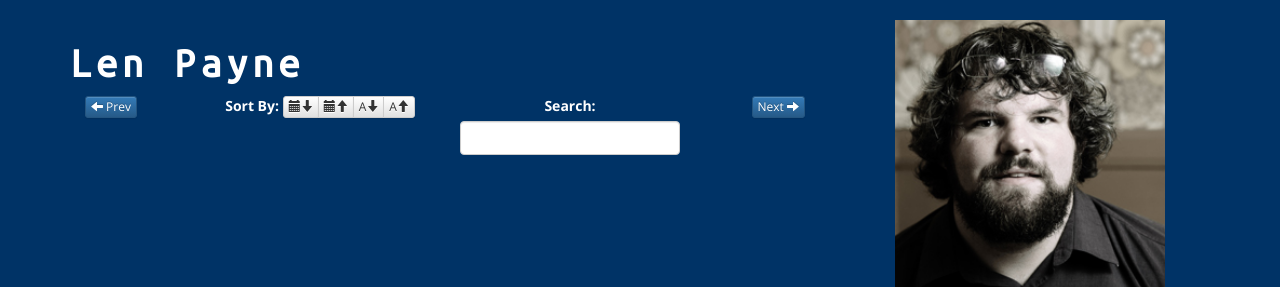
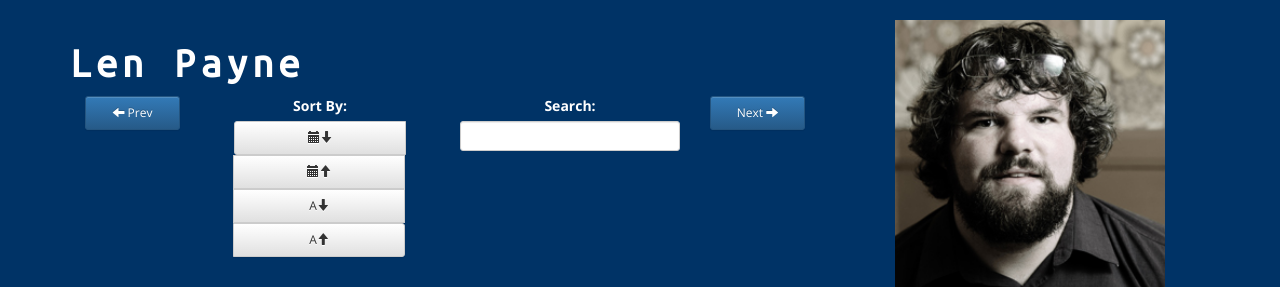
Before and after one commit to LenPayne/plog, a website: page public/index.html in a window 1280 px wide. Shown: the top 287 px of the page. Drawn offline with nearby package versions, Linux system fonts and the light colour scheme; some packages are replaced by stand-ins of ours; no server answers.

```diff
--- a/public/partials/list.html
+++ b/public/partials/list.html
@@ -11,22 +11,22 @@
 </article>
 <div>
 	<div class="col-xs-2 text-left">
-		<button class="btn btn-primary btn-xs" ng-disabled="currentPage == 0" ng-click="currentPage=currentPage-1"><span class="glyphicon glyphicon-arrow-left"></span> Prev</button>
+		<button class="form-control btn btn-primary btn-sm" ng-disabled="currentPage == 0" ng-click="currentPage=currentPage-1"><span class="glyphicon glyphicon-arrow-left"></span> Prev</button>
 	</div>
 	<div class="col-xs-4 text-center">
 		<label>Sort By: </label>
 		<div class="btn-group">
-			<button ng-click="orderProp='time'" class="btn btn-default btn-xs"><span class="glyphicon glyphicon-calendar"></span><span class="glyphicon glyphicon-arrow-down"></span></button>
-			<button ng-click="orderProp='-time'" class="btn btn-default btn-xs"><span class="glyphicon glyphicon-calendar"></span><span class="glyphicon glyphicon-arrow-up"></span></button>
-			<button ng-click="orderProp='title'" class="btn btn-default btn-xs">A</span><span class="glyphicon glyphicon-arrow-down"></span></button>
-			<button ng-click="orderProp='-title'" class="btn btn-default btn-xs">A</span><span class="glyphicon glyphicon-arrow-up"></span></button>
+			<button ng-click="orderProp='time'" class="form-control btn btn-default btn-sm"><span class="glyphicon glyphicon-calendar"></span><span class="glyphicon glyphicon-arrow-down"></span></button>
+			<button ng-click="orderProp='-time'" class="form-control btn btn-default btn-sm"><span class="glyphicon glyphicon-calendar"></span><span class="glyphicon glyphicon-arrow-up"></span></button>
+			<button ng-click="orderProp='title'" class="form-control btn btn-default btn-sm">A</span><span class="glyphicon glyphicon-arrow-down"></span></button>
+			<button ng-click="orderProp='-title'" class="form-control btn btn-default btn-sm">A</span><span class="glyphicon glyphicon-arrow-up"></span></button>
 		</div>
 	</div>
 	<div class="col-xs-4 text-center">
 		<label>Search: </label>
-		<input class="form-control input-xs col-xs-8" ng-model="searchText" />
+		<input class="form-control input-sm col-xs-2" ng-model="searchText" />
 	</div>
 	<div class="col-xs-2 text-right">
-		<button class="btn btn-primary btn-xs" ng-disabled="currentPage >= posts.length/pageSize - 1" ng-click="currentPage=currentPage+1">Next <span class="glyphicon glyphicon-arrow-right"></span></button>
+		<button class="form-control btn btn-primary btn-sm" ng-disabled="currentPage >= posts.length/pageSize - 1" ng-click="currentPage=currentPage+1">Next <span class="glyphicon glyphicon-arrow-right"></span></button>
 	</div>
 </div>
```
